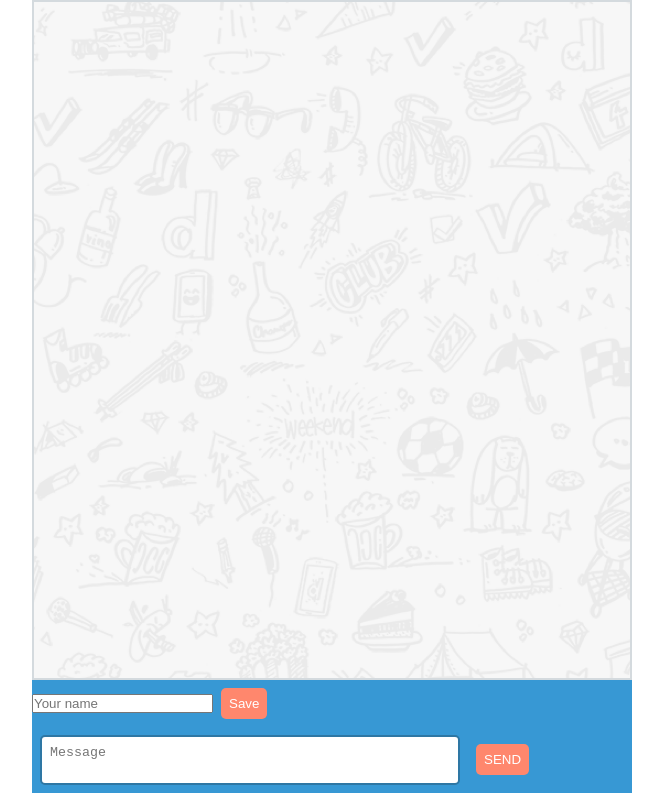
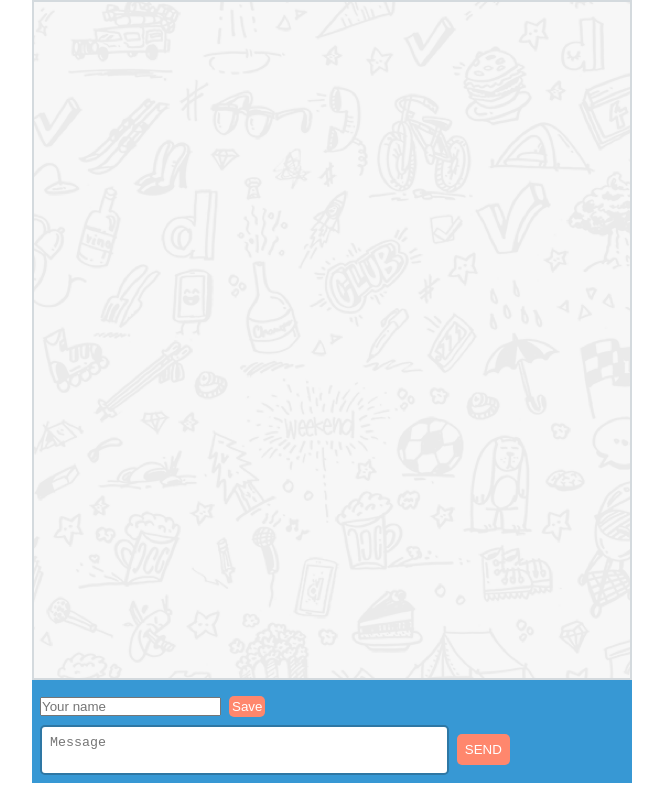
Before and after one commit to ZsuzsaMano/chat-app, a React (Create React App) app: page / in a window 1280 px wide. Shown: the whole page, without its empty margins (308-971 px from the left). Built offline with nearby package versions, Linux system fonts and the light colour scheme.

Commit message:
yourname

```diff
--- a/src/styles/inputbar.scss
+++ b/src/styles/inputbar.scss
@@ -4,9 +4,20 @@
   background-color: $inputboxBG;
   width: clamp(200px, 90vw, 600px);
   margin: 0 auto;
+  padding: 8px;
+
+  .yourname {
+    button {
+      padding: 3px;
+    }
+  }
+
+  #name {
+    padding: 4px;
+    margin: 8px;
+  }
 
   textarea {
-    margin: 8px;
     border-radius: 5px;
     padding: 8px;
     width: 70%;
@@ -15,11 +26,14 @@
     resize: none;
   }
 
+  .message button {
+    padding: 8px;
+  }
+
   button {
     height: 100%;
     border: none;
     margin: 8px;
-    padding: 8px;
     border-radius: 5px;
     color: white;
     background-color: $buttonBG;
```
Also changed, not shown: src/styles/App.min.css (+1 -1 lines).
